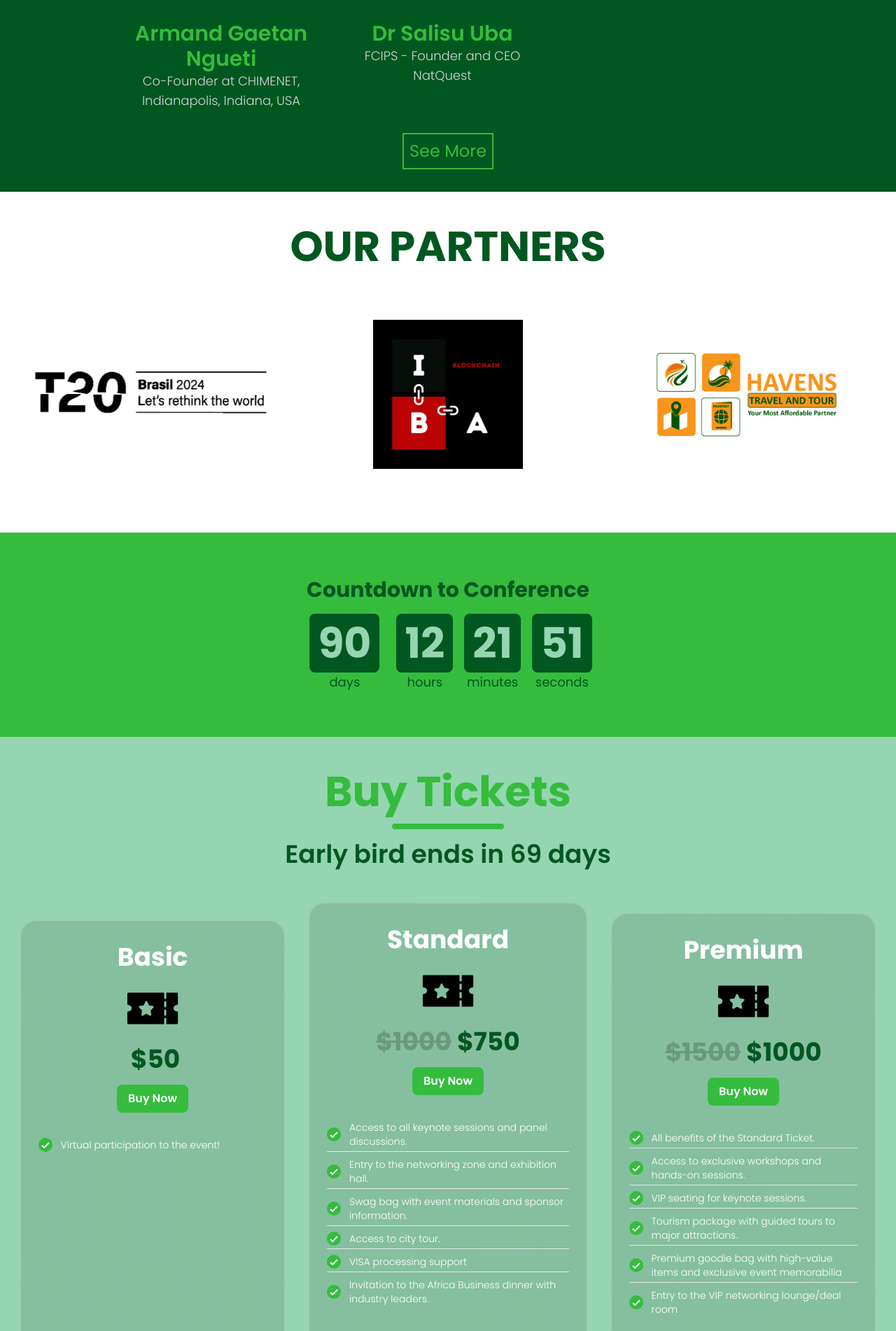
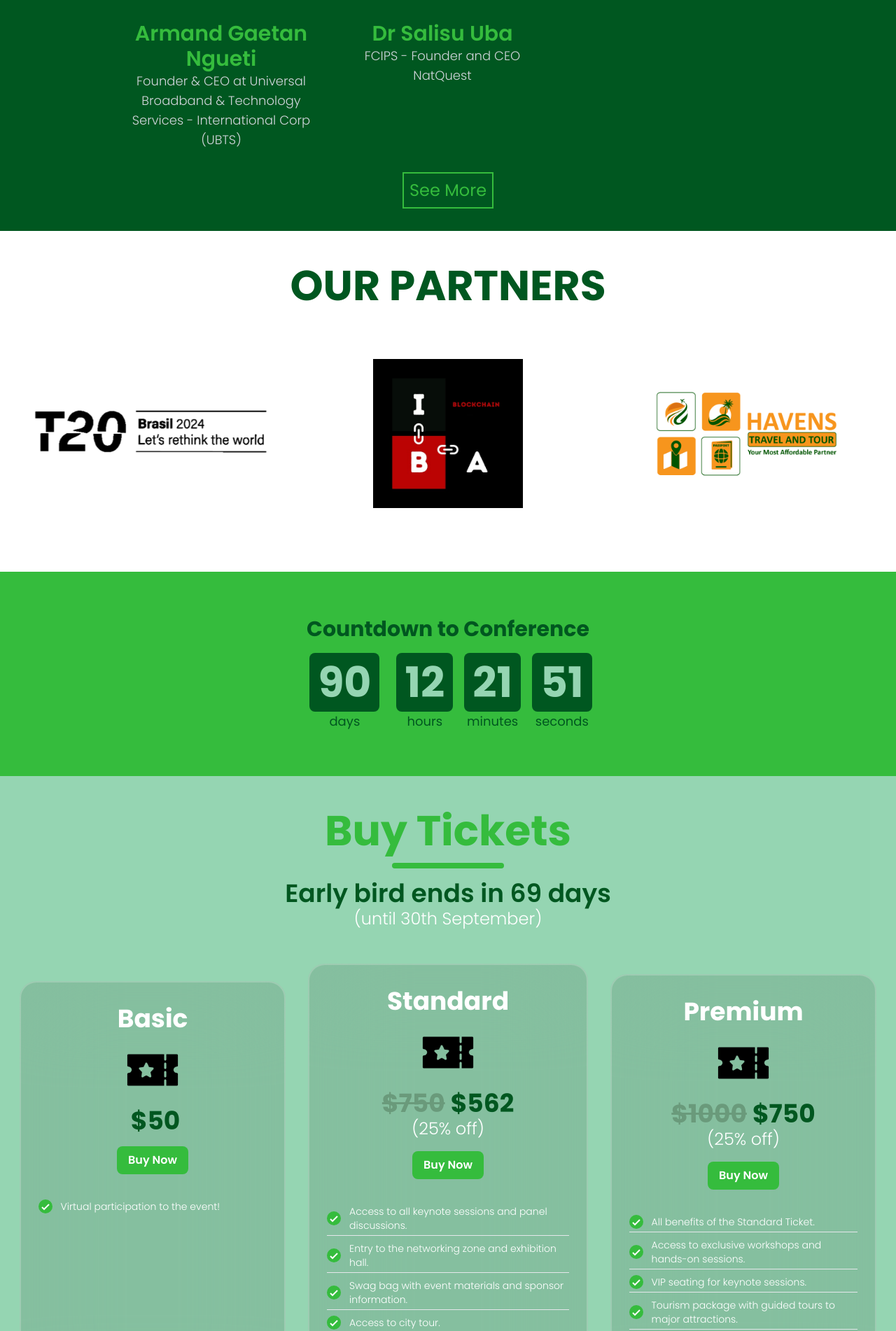
Before and after one commit to psmaan/afrides, a React (Create React App) app: page / in a window 1280 px wide. Shown: the part 5176-7078 px from the top of the page at 70% size. Built offline with nearby package versions, Linux system fonts and the light colour scheme.

Commit message:
minor fixes

```diff
--- a/src/components/About.js
+++ b/src/components/About.js
@@ -237,7 +237,7 @@ const About = () => {
                         </div>
                         <div className='h-full w-1/2 sm:w-full pr-4 sm:pr-0'>
                             <h1 className='text-center text-lg sm:text-xl lg:text-2xl xl:text-3xl font-semibold text-[#35bc3d] mt-8'>Armand Gaetan Ngueti</h1>
-                            <h3 className='text-center text-base text-md md:text lg:text-lg font-light text-gray-300'>Co-Founder at CHIMENET, Indianapolis, Indiana, USA</h3>
+                            <h3 className='text-center text-base text-md md:text lg:text-lg font-light text-gray-300'>Founder & CEO at Universal Broadband & Technology Services - International Corp (UBTS)</h3>
                         </div>
 
                     </div>
--- a/src/components/Tickets.js
+++ b/src/components/Tickets.js
@@ -28,6 +28,7 @@ const Tickets = () => {
             <h3 className='text-[#005720] font-semibold text-4xl'>
                 {`Early bird ends in ${daysLeft} ${daysLeft === 1 ? 'day' : 'days'}`}
             </h3>
+            <h1 className='text-2xl text-[#ffffff] font-light'>(until 30th September)</h1>
             <div className='flex flex-col lg:flex-row items-center mt-8'>
                 <div className='bg-black/10 h-[400px] lg:h-[630px] w-[360px] sm:w-[500px] lg:w-[300px] xl:w-[380px] backdrop-blur-3xl rounded-3xl flex flex-col items-center p-4 py-8 mx-2 lg:mx-4 border-2 border-white/20 hover:scale-105 duration-200 my-4'>
                     <h1 className='text-white font-bold text-4xl'>Basic</h1>
@@ -45,13 +46,14 @@ const Tickets = () => {
                         </div>
                     </div>
                 </div>
-                <div className='bg-black/10 h-[580px] lg:h-[680px] w-[360px] sm:w-[500px] lg:w-[300px] xl:w-[400px] backdrop-blur-3xl rounded-3xl flex flex-col items-center p-4 py-8 mx-2 lg:mx-4 border-2 border-white/20 hover:scale-105 duration-200 my-4'>
+                <div className='bg-black/10 h-[580px] lg:h-[680px] w-[360px] sm:w-[500px] lg:w-[300px] xl:w-[400px] backdrop-blur-3xl rounded-3xl flex flex-col items-center p-4 py-8 mx-2 lg:mx-4 border-2 border-white/20 hover:scale-105 duration-200 my-4 relative'>
                     <h1 className='text-white font-bold text-4xl'>Standard</h1>
                     <img className='w-[90px] my-2' src={ticket} alt='ticket'></img>
                     <div className='flex'>
-                        <h1 className='text-4xl text-[#6a9a7b] font-bold line-through'>$1000</h1>
-                        <h1 className='text-4xl text-[#005720] font-bold ml-2'>$750</h1>
+                        <h1 className='text-4xl text-[#6a9a7b] font-bold line-through'>$750</h1>
+                        <h1 className='text-4xl text-[#005720] font-bold ml-2'>$562</h1>
                     </div>
+                    <h1 className='text-2xl text-[#ffffff] font-light'>(25% off)</h1>
                     <button className='m-4 font-semibold rounded-lg p-2 px-4 bg-[#35bc3d] text-white hover:scale-110 duration-150 mb-8'>Buy Now</button>
                     <div className='flex flex-col items-start w-[95%]'>
                         <div className='flex items-center border-b-[1px] pb-1 w-full my-1'>
@@ -96,9 +98,10 @@ const Tickets = () => {
                     <h1 className='text-white font-bold text-4xl'>Premium</h1>
                     <img className='w-[90px] my-2' src={ticket} alt='ticket'></img>
                     <div className='flex'>
-                        <h1 className='text-4xl text-[#6a9a7b] font-bold line-through'>$1500</h1>
-                        <h1 className='text-4xl text-[#005720] font-bold ml-2'>$1000</h1>
+                        <h1 className='text-4xl text-[#6a9a7b] font-bold line-through'>$1000</h1>
+                        <h1 className='text-4xl text-[#005720] font-bold ml-2'>$750</h1>
                     </div>
+                    <h1 className='text-2xl text-[#ffffff] font-light'>(25% off)</h1>
                     <button className='m-4 font-semibold rounded-lg p-2 px-4 bg-[#35bc3d] text-white hover:scale-110 duration-150 mb-8'>Buy Now</button>
                     <div className='flex flex-col items-start w-[95%]'>
                         <div className='flex items-center border-b-[1px] pb-1 w-full my-1'>
```
Also changed, not shown: 1 other file (tests, documents, lock files or other folders).
